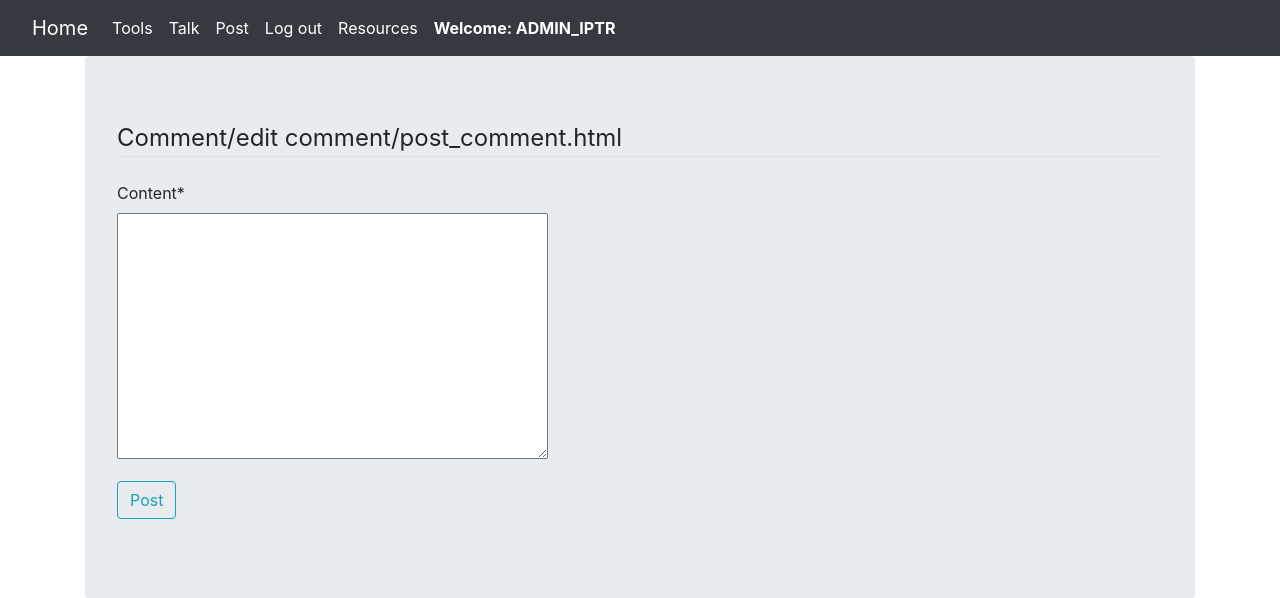
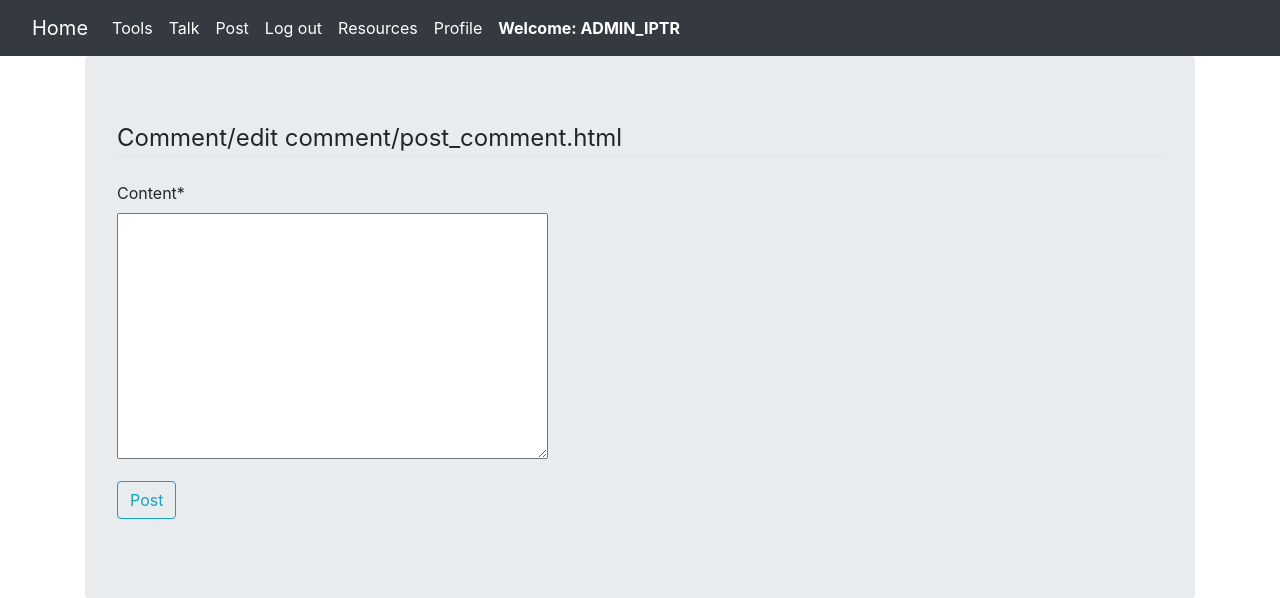
Before and after one commit to albud187/project_IPTR, a Django app: page /forum/post/27/comment/ in a window 1280 px wide. Shown: the top 598 px of the page. Run offline with Django 3.2, Linux system fonts and the light colour scheme; a user stored in the database is signed in; parts of the project's set-up code (start-up, migrations or seed data) failed here and were passed over; some libraries are stand-ins or nearby versions.

Commit message:
latest working version before private profile model

```diff
--- a/app_profiles/views.py
+++ b/app_profiles/views.py
@@ -28,8 +28,6 @@ class PublicProfileView(TemplateView):
         context['email'] = email
         return context
 
-
-
 class UserPostListView(ListView):
     model = Post
     template_name = 'user_posts.html'  # <app>/<model>_<viewtype>.html
--- a/templates/base.html
+++ b/templates/base.html
@@ -47,6 +47,11 @@ integrity="sha384-MCw98/SFnGE8fJT3GXwEOngsV7Zt27NXFoaoApmYm81iuXoPkFOJwJ8ERdknLP
           <a class="nav-link" href="{% url 'resources' %}">Resources</a>
         </li>
 
+        <li class="nav-item active">
+          <a class="nav-link" href="">Profile</a>
+        </li>
+
+
     <li class="nav-item active">
       <a class="nav-item nav-link"> <strong> Welcome: {{ user.username }}</strong> </a>
     </li>
```
